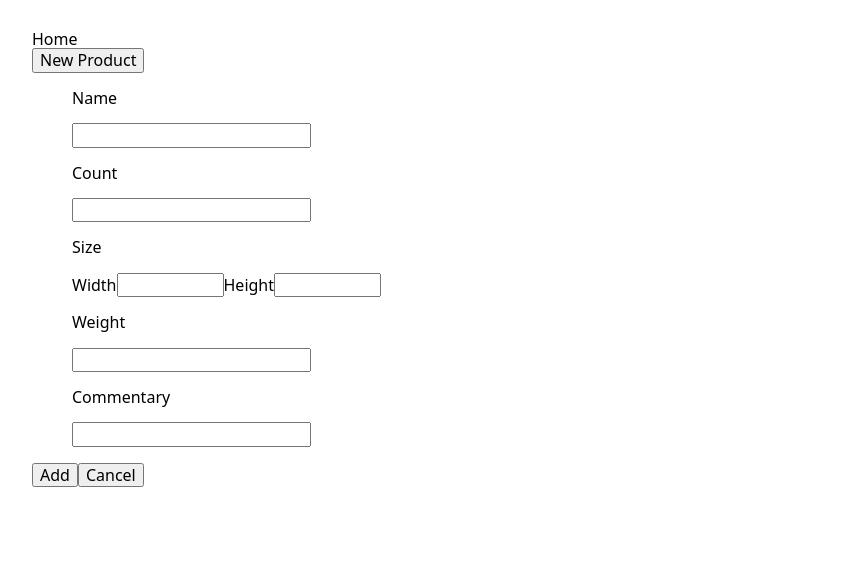
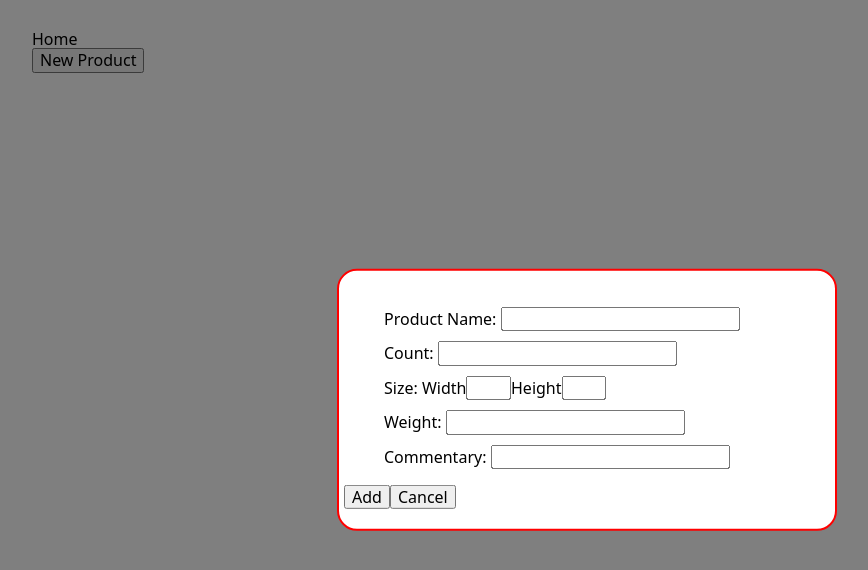
Before and after one commit to arestus/products-list-app, a React (Create React App) app: page / in a window 1280 px wide. Both pictures are taken after a click on the button "New Product". Shown: the top 570 px of the page, without its empty margins (53-921 px from the left). Built offline with nearby package versions, Linux system fonts and the light colour scheme.

Commit message:
Added modal logic and styles

```diff
--- a/public/index.html
+++ b/public/index.html
@@ -29,6 +29,7 @@
   <body>
     <noscript>You need to enable JavaScript to run this app.</noscript>
     <div id="root"></div>
+    <div id="modal-root"></div>
     <!--
       This HTML file is a template.
       If you open it directly in the browser, you will see an empty page.
--- a/src/App.js
+++ b/src/App.js
@@ -1,19 +1,20 @@
 import { Route, Switch } from 'react-router-dom';
 import ProductsList from './Components/ProductsList';
 import ProductDetailsView from './Components/ProductDetailsView';
-
-
+import './index.css';
 
 const App = () => {
   return (
     <>
+      <div className="appBackdrop">
         <Switch>
-        <Route exact path='/' component={ProductsList} />
+          <Route exact path="/" component={ProductsList} />
           <Route path="/products/:productid" component={ProductDetailsView} />
           {/* <Route component={NotFoundView} /> */}
         </Switch>
+      </div>
     </>
   );
-}
+};
 
 export default App;
--- a/src/Components/AddProductModal/AddProductModal.js
+++ b/src/Components/AddProductModal/AddProductModal.js
@@ -7,35 +7,30 @@ const AddProductModal = () => {
   const onSubmit = data => console.log(data);
 
   return (
-    <div>
+    <div className={s.form}>
       <form onSubmit={handleSubmit(onSubmit)}>
         <ul className={s.formList}>
           <li>
-            <p>Name</p>
-            <input {...register('productName')} />
+            Product Name: <input {...register('productName')} />
           </li>
           <li>
-            <p>Count</p>
-            <input {...register('productCount')} />
+            Count: <input {...register('productCount')} />
           </li>
           <li>
-            <p>Size</p>
-            <span>Width</span>
+            Size: <span>Width</span>
             <input className={s.sizes} {...register('productWidth')} />
             <span>Height</span>
             <input className={s.sizes} {...register('productHeight')} />
           </li>
           <li>
-            <p>Weight</p>
-            <input {...register('productWeight')} />
+            Weight: <input {...register('productWeight')} />
           </li>
           <li>
-            <p>Commentary</p>
-            <input {...register('productCommentary')} />
+            Commentary: <input {...register('productCommentary')} />
           </li>
         </ul>
         <button type="submit">Add</button>
-        <button>Cancel</button>
+        <button type="reset">Cancel</button>
       </form>
     </div>
   );
--- a/src/Components/AddProductModal/AddProductModal.module.css
+++ b/src/Components/AddProductModal/AddProductModal.module.css
@@ -1,3 +1,22 @@
+.form {
+  position: absolute;
+  top: 50%;
+  left: 50%;
+  transform: translate(-50%, -50%);
+
+  display: flex;
+  flex-direction: column;
+  align-items: center;
+  min-height: auto;
+  width: 500px;
+  padding: 20px 5px;
+  border: 2px solid red;
+
+  background-color: white;
+  border-radius: 20px;
+  z-index: 3;
+}
+
 .formList {
   list-style-type: none;
 }
--- a/src/Components/ButtonAddProductModal/ButtonAddProductModal.js
+++ b/src/Components/ButtonAddProductModal/ButtonAddProductModal.js
@@ -15,7 +15,9 @@ const ButtonAddProduct = () => {
   return (
     <>
       <div className="buttonAddProductContainer">
-        <button>New Product</button>
+        <button type="button" onClick={onToggleModal}>
+          New Product
+        </button>
       </div>
       {isModalAddProductOpen && (
         <Modal onClose={onToggleModal}>
--- a/src/Components/Modal/Modal.js
+++ b/src/Components/Modal/Modal.js
@@ -23,8 +23,8 @@ export default function Modal({ onClose, children }) {
   };
 
   return createPortal(
-    <div className="modalBackdrop" onClick={handleBackdropClick}>
-      <div className="modalContent">{children}</div>
+    <div className={s.ModalBackdrop} onClick={handleBackdropClick}>
+      <div className={s.ModalContent}>{children}</div>
     </div>,
     modalRoot,
   );
--- a/src/Components/Modal/Modal.module.css
+++ b/src/Components/Modal/Modal.module.css
@@ -0,0 +1,22 @@
+.ModalBackdrop {
+  position: fixed;
+  top: 0;
+  left: 0;
+  width: 100vw;
+  height: 100vh;
+  background-color: rgba(0, 0, 0, 0.5);
+}
+
+.ModalContent {
+  position: absolute;
+  top: 50%;
+  left: 50%;
+  transform: translate(-50%, -50%);
+  max-width: 600px;
+  width: 100%;
+  /* padding: 12px; */
+  background-color: #fff;
+  border-radius: 3px;
+  box-shadow: 0px 2px 1px -1px rgba(0, 0, 0, 0.2),
+    0px 1px 1px 0px rgba(0, 0, 0, 0.14), 0px 1px 3px 0px rgba(0, 0, 0, 0.12);
+}
--- a/src/Components/ProductsList/ProductsList.js
+++ b/src/Components/ProductsList/ProductsList.js
@@ -9,7 +9,7 @@ const ProductList = () => {
       <div className={s.container}>
         Home
         <ButtonAddProduct />
-        <AddProductModal />
+        {/* <AddProductModal /> */}
       </div>
     </>
   );
--- a/src/index.css
+++ b/src/index.css
@@ -7,6 +7,11 @@ body {
   -moz-osx-font-smoothing: grayscale;
 }
 
+.appBackdrop {
+  min-height: 100vh;
+  background-color: white;
+}
+
 code {
   font-family: source-code-pro, Menlo, Monaco, Consolas, 'Courier New',
     monospace;
--- a/src/redux/isModalAddProductOpen/isModalAddProductOpenSelectors.js
+++ b/src/redux/isModalAddProductOpen/isModalAddProductOpenSelectors.js
@@ -1 +1 @@
-export const onModalAddProductOpen = state => state.modal;
+export const onModalAddProductOpen = state => state.isAddProductModalOpen;
```
Lines whose indentation alone changed are shown as unchanged.
